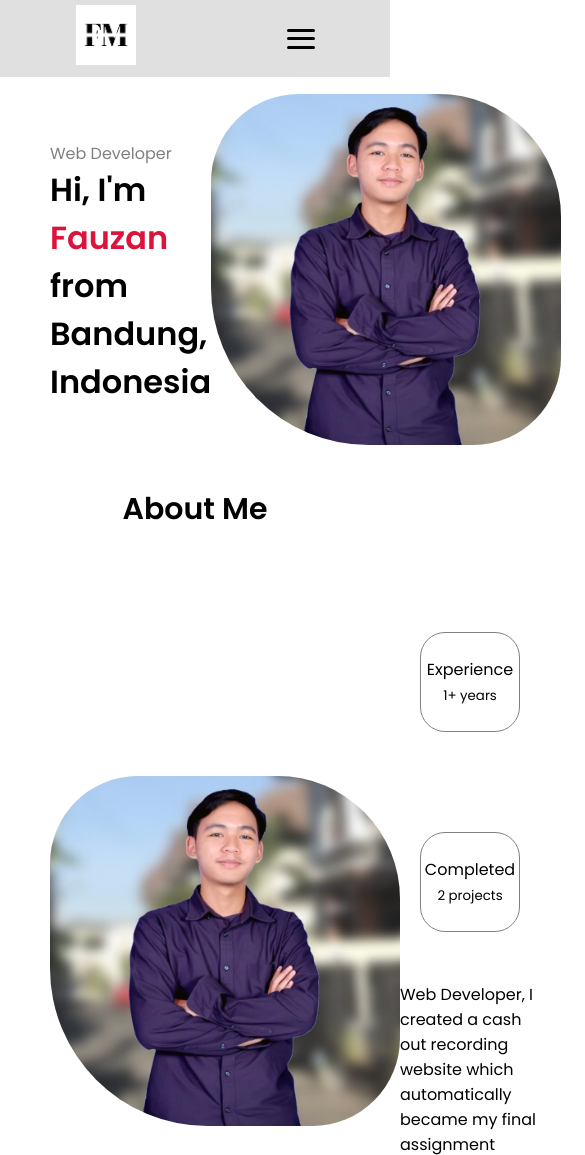
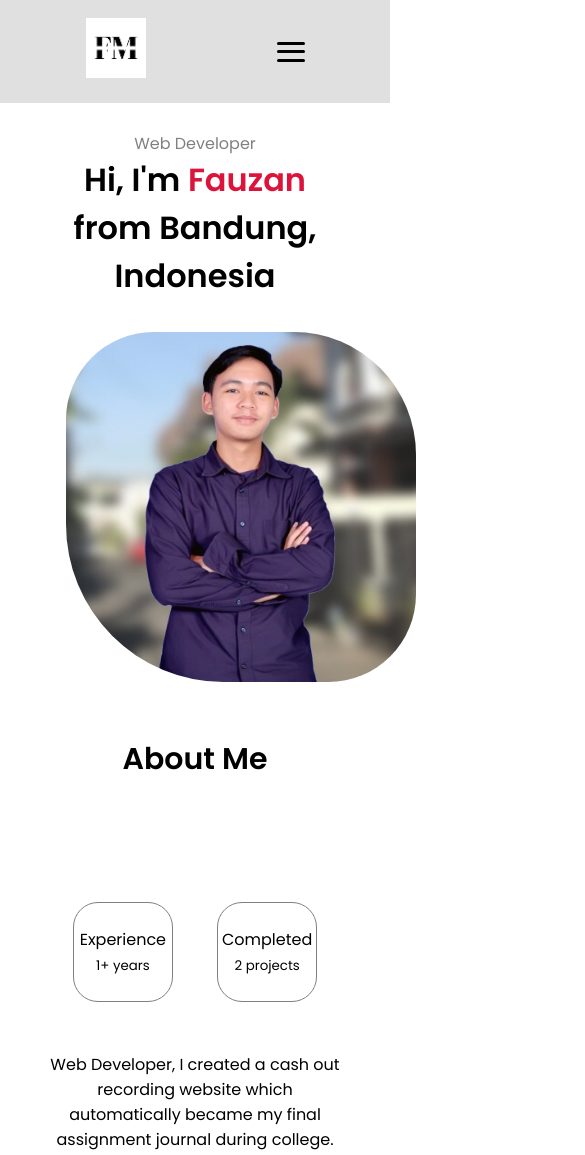
Before and after one commit to zanozaan/zanozaan.github.io, a plain HTML site: page index.html in a window 390 px wide. Shown: the top 1155 px of the page, 585 px wide, since content can reach past the window. Drawn offline with Linux system fonts and the light colour scheme; some icons are missing.

Commit message:
Add responsiveness to the home and profile menus

```diff
--- a/index.html
+++ b/index.html
@@ -317,7 +317,11 @@
       const nav = document.querySelector("nav ul");
 
       menuToggle.addEventListener("click", function () {
-        nav.classList.toggle("slide");
+        nav.style.transform =
+          nav.style.transform === "translateX(0)"
+            ? "translateX(100%)"
+            : "translateX(0)";
+        nav.style.opacity = nav.style.opacity === "1" ? "0" : "1";
       });
     </script>
   </body>
--- a/styles.css
+++ b/styles.css
@@ -36,15 +36,18 @@ nav {
   display: flex;
   background-color: #e0e0e0;
   justify-content: space-around;
-  height: auto;
   align-items: center;
   color: #838383;
+  padding: 10px 20px;
+  position: fixed;
+  top: 0;
+  left: 0;
+  z-index: 1000;
 }
 
 nav .logo img {
-  width: auto;
-  margin: 5px 0;
   height: 60px;
+  margin: 0.5rem 0;
 }
 
 nav ul {
@@ -52,6 +55,8 @@ nav ul {
   list-style: none;
   width: 50%;
   justify-content: space-between;
+  margin: 0;
+  padding: 0;
 }
 
 nav ul li a {
@@ -71,6 +76,7 @@ nav ul li a:hover {
   justify-content: space-between;
   position: relative;
   display: none;
+  z-index: 999;
 }
 
 .menu-toggle input {
@@ -146,7 +152,7 @@ nav ul li a:hover {
 /* RESPONSIVE NAVBAR START */
 
 /* TABLET */
-@media screen and (min-width: 600px) and (max-width: 810px) {
+@media screen and (min-width: 600px) and (max-width: 840px) {
   nav ul {
     width: 70%;
   }
@@ -160,23 +166,15 @@ nav ul li a:hover {
     top: 0;
     right: 0;
     width: 50%;
-    height: 90vh;
+    height: 100vh;
     flex-direction: column;
     align-items: center;
     justify-content: space-evenly;
     background-color: #ccc;
-    z-index: -1;
+    z-index: 998;
     transform: translateX(100%);
-    -webkit-transform: translateX(100%);
-    -moz-transform: translateX(100%);
-    -ms-transform: translateX(100%);
-    -o-transform: translateX(100%);
+    opacity: 0;
     transition: all 1s;
-    -webkit-transition: all 1s;
-    -moz-transition: all 1s;
-    -ms-transition: all 1s;
-    -o-transition: all 1s;
-    opacity: 0;
   }
 
   nav ul.slide {
@@ -199,8 +197,9 @@ nav ul li a:hover {
 
 /* PROFILE START */
 #home {
-  width: auto;
-  padding: 6% 0;
+  margin-top: 100px;
+  height: 70vh;
+  padding: 5% 0;
   display: flex;
   justify-content: space-around;
   align-items: center;
@@ -219,6 +218,28 @@ nav ul li a:hover {
 .name span {
   color: crimson;
 }
+
+/* RESPONSIVE PROFILE START */
+@media screen and (max-width: 810px) {
+  #home {
+    flex-direction: column;
+    align-items: center;
+    text-align: center;
+    height: auto;
+  }
+
+  .profile-photo {
+    order: 1;
+    margin-bottom: 1rem;
+  }
+
+  .name,
+  .profile-photo {
+    padding: 1rem;
+    margin: auto;
+  }
+}
+/* RESPONSIVE PROFILE END */
 /* PROFILE END*/
 
 /* ABOUT ME START */
@@ -289,6 +310,39 @@ button:active {
   background-color: white;
   color: black;
 }
+
+/* RESPONSIVE ABOUT ME START */
+@media screen and (max-width: 810px) {
+  #about {
+    flex-direction: column;
+    align-items: center;
+    text-align: center;
+    height: auto;
+  }
+
+  .about-container {
+    display: flex;
+    flex-direction: column;
+    align-items: center;
+  }
+
+  .profile-photo {
+    order: 1;
+  }
+
+  .about-myself {
+    width: 100%;
+    text-align: center;
+    margin-top: 20px;
+  }
+
+  .card-achieve img {
+    margin: 0 auto;
+    margin-bottom: 20px;
+  }
+}
+
+/* RESPONSIVE ABOUT ME END */
 /* ABOUT ME END */
 
 /* SKILLS START*/
```
